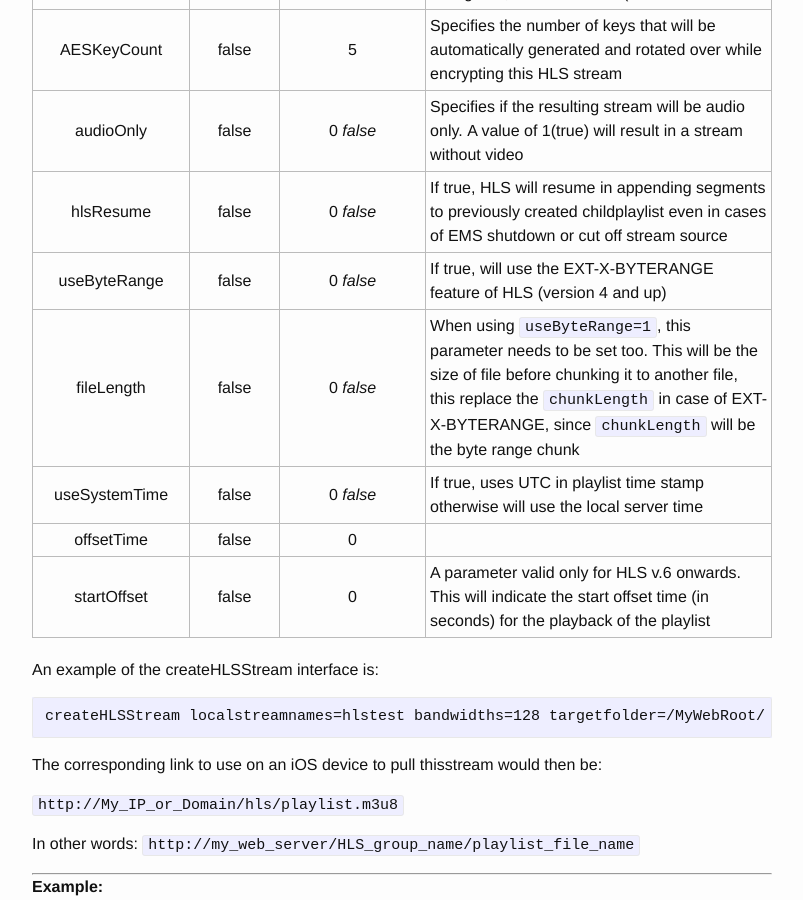
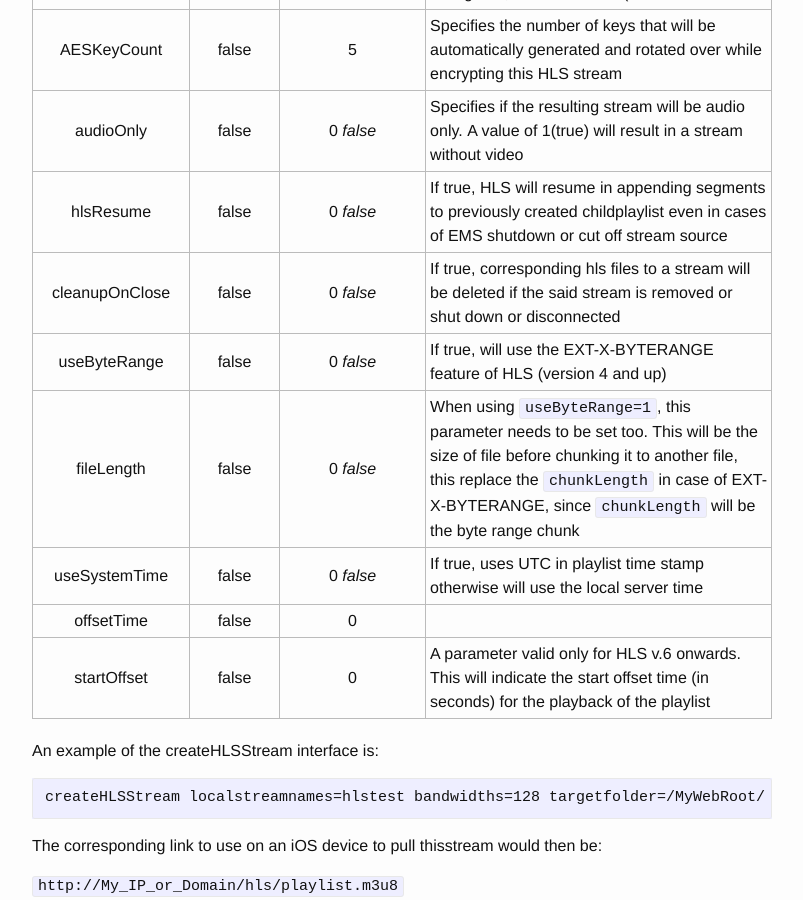
Before and after one commit to EvoStream/ems_api_definition, a Jekyll site: the page built from _posts/2016-01-01-createHLSStream.md, in a window 1280 px wide and 900 px high, scrolled down 1744 px. Shown: the whole window, without its empty margins (238-1041 px from the left). Built offline with Jekyll 4.4.1, drawn with Linux system fonts in a browser that asks for light colours.

Commit message:
added cleanupOnClose parameter
commit for ticket 1438
Missing docs: cleanupOnClose

```diff
--- a/_posts/2016-01-01-createHLSStream.md
+++ b/_posts/2016-01-01-createHLSStream.md
@@ -32,6 +32,7 @@ This function has the following parameters:
 |     AESKeyCount      |   false   |                    5                     | Specifies the number of keys that will be automatically generated and rotated over while encrypting this HLS stream |
 |      audioOnly       |   false   |                0 *false*                 | Specifies if the resulting stream will be audio only. A value of 1(true) will result in a stream without video |
 |      hlsResume       |   false   |                0 *false*                 | If true, HLS will resume in appending segments to previously created childplaylist even in cases of EMS shutdown or cut off stream source |
+|     cleanupOnClose     |   false   |                0 *false*                 | If true, corresponding hls files to a stream will be deleted if the said stream is removed or shut down or disconnected|
 |     useByteRange     |   false   |                0 *false*                 | If true, will use the EXT-X-BYTERANGE feature of HLS (version 4 and up) |
 |      fileLength      |   false   |                0 *false*                 | When using `useByteRange=1`, this parameter needs to be set too. This will be the size of file before chunking it to another file, this replace the `chunkLength` in case of EXT-X-BYTERANGE, since `chunkLength` will be the byte range chunk |
 |    useSystemTime     |   false   |                0 *false*                 | If true, uses UTC in playlist time stamp otherwise will use the local server time |
```
